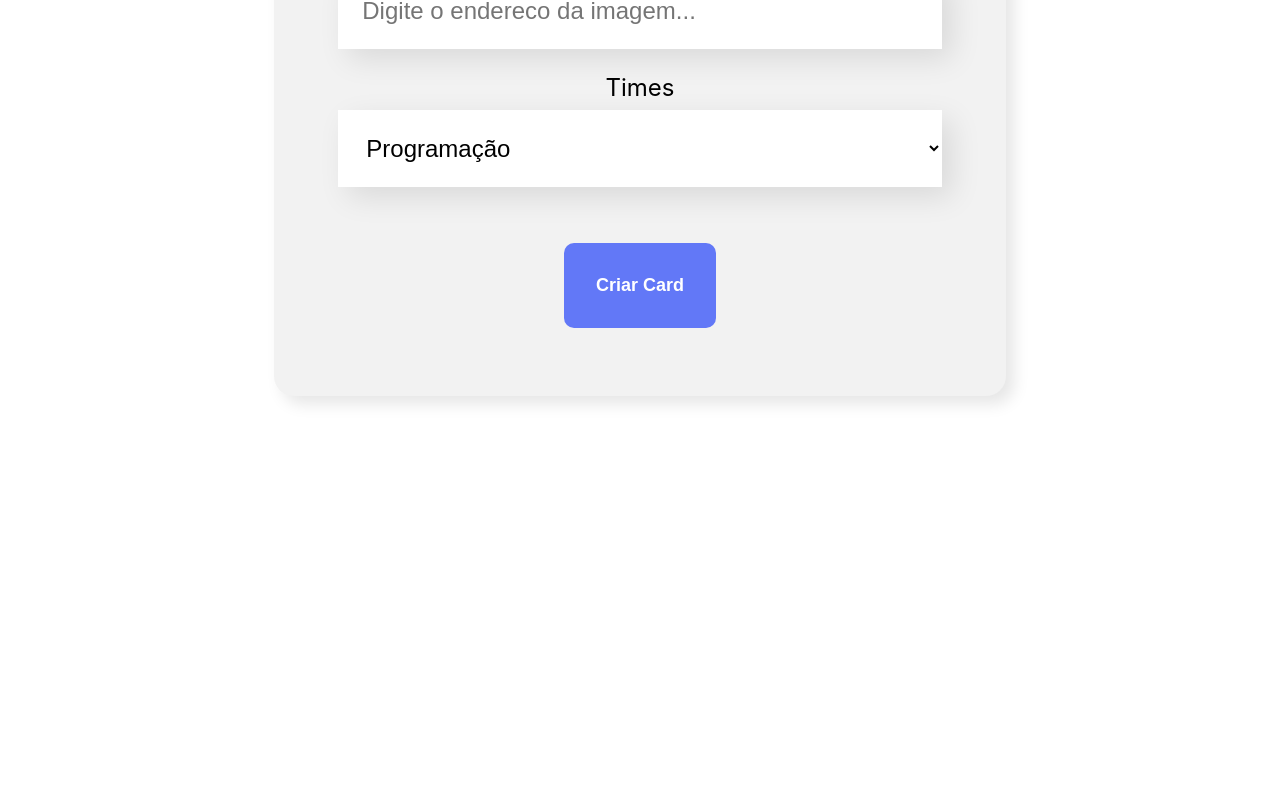
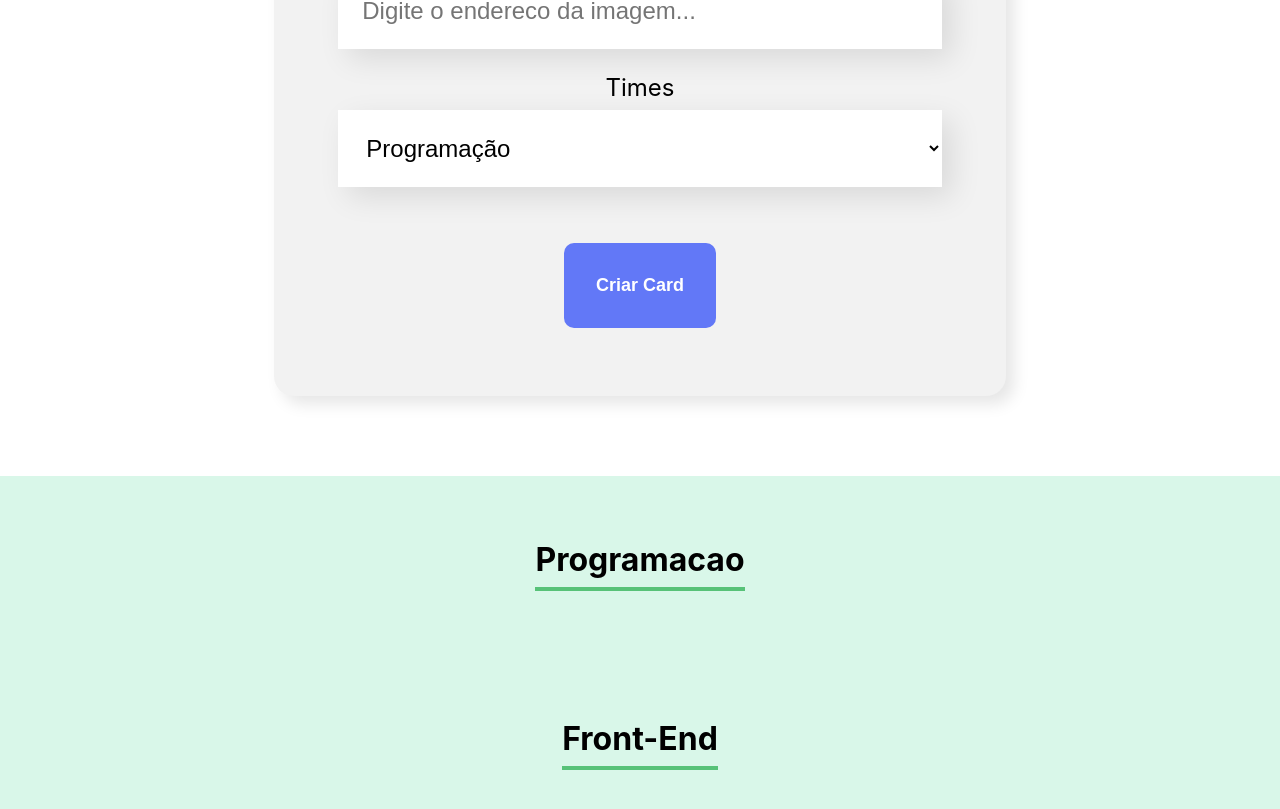
Before and after one commit to abaiense/react-alura, a React (Create React App) app in the folder organo/: page / in a window 1280 px wide. Shown: the part 1025-1834 px from the top of the page. Before the commit the page ends 1501 px from the top, so only its background shows below. Built offline with nearby package versions, Linux system fonts and the light colour scheme.

Commit message:
criacao times

```diff
--- a/organo/src/App.js
+++ b/organo/src/App.js
@@ -1,12 +1,23 @@
+import { useState } from 'react';
 import './App.css';
 import Banner from './components/Banner';
 import Formulario from './components/Formulario';
+import Time from './components/Time';
 
 function App() {
+  const [colaboradores, setColaboradores] = useState([])
+
+  const aoNovoColaboradorAdicionado = (colaborador) => {
+    console.log(colaborador);
+    setColaboradores([...colaboradores, colaborador])
+  }
+
   return (
     <div className="App">
       <Banner />
-      <Formulario />
+      <Formulario aoColaboradorCadastrado={colaborador => aoNovoColaboradorAdicionado(colaborador)}/>
+      <Time nome="Programacao"/>
+      <Time nome="Front-End"/>
     </div>
   );
 }
--- a/organo/src/components/CampoTexto/index.js
+++ b/organo/src/components/CampoTexto/index.js
@@ -1,23 +1,24 @@
-import {useState} from 'react'
-import './CampoTexto.css'
+import "./CampoTexto.css";
 
 const CampoTexto = (props) => {
+  const placeholderModificada = `${props.placeholder}...`;
 
-    const placeholderModificada = `${props.placeholder}...`
+  const aoDigitado = (evento) => {
+    props.aoAlterado(evento.target.value);
+  };
 
-    const [valor, setValor] = useState('Guilherme Silveira')
+  return (
+    <div className="campo-texto">
+      <label>{props.label}</label>
+      <input
+        onChange={aoDigitado}
+        value={props.valor}
+        required={props.obrigatorio}
+        type="text"
+        placeholder={placeholderModificada}
+      />
+    </div>
+  );
+};
 
-    const aoDigitado = (evento) => {
-        props.aoAlterado(evento.target.value)
-        console.log(valor);
-    }
-
-    return(
-        <div className="campo-texto">
-            <label>{props.label}</label>
-            <input onChange={aoDigitado} value={props.valor}  required={props.obrigatorio} type="text" placeholder={placeholderModificada}/>
-        </div>
-    );
-}
-
-export default CampoTexto
+export default CampoTexto;
--- a/organo/src/components/Formulario/index.js
+++ b/organo/src/components/Formulario/index.js
@@ -4,7 +4,7 @@ import CampoTexto from "../CampoTexto";
 import ListaSuspensa from "../ListaSuspensa";
 import Botao from "../Botao";
 
-const Formulario = () => {
+const Formulario = (props) => {
   const times = [
     "Programação",
     "Front-end",
@@ -22,7 +22,12 @@ const Formulario = () => {
 
   const aoSalvar = (event) => {
     event.preventDefault();
-    console.log("o Form foi sumetido", nome, cargo, imagem, time);
+    props.aoColaboradorCadastrado({
+      nome,
+      cargo,
+      imagem,
+      time
+    })
   };
 
   return (
--- /dev/null
+++ b/organo/src/components/Time/Time.css
@@ -0,0 +1,12 @@
+.time{
+    text-align: center;
+    padding: 32px;
+    background-color: #D9F7E9;
+}
+
+.time h3{
+    font-size: 32px;
+    border-bottom: 4px solid #57c278;
+    display: inline-block;
+    padding-bottom: 8px;
+}
--- /dev/null
+++ b/organo/src/components/Time/index.js
@@ -0,0 +1,12 @@
+import './Time.css'
+
+const Time = (props) => {
+    return (
+        <section className='time'>
+            <h3>{props.nome}</h3>
+
+        </section>
+    );
+}
+
+export default Time
```
Also changed, not shown: organo/src/components/ListaSuspensa/index.js (+19 -11 lines).
